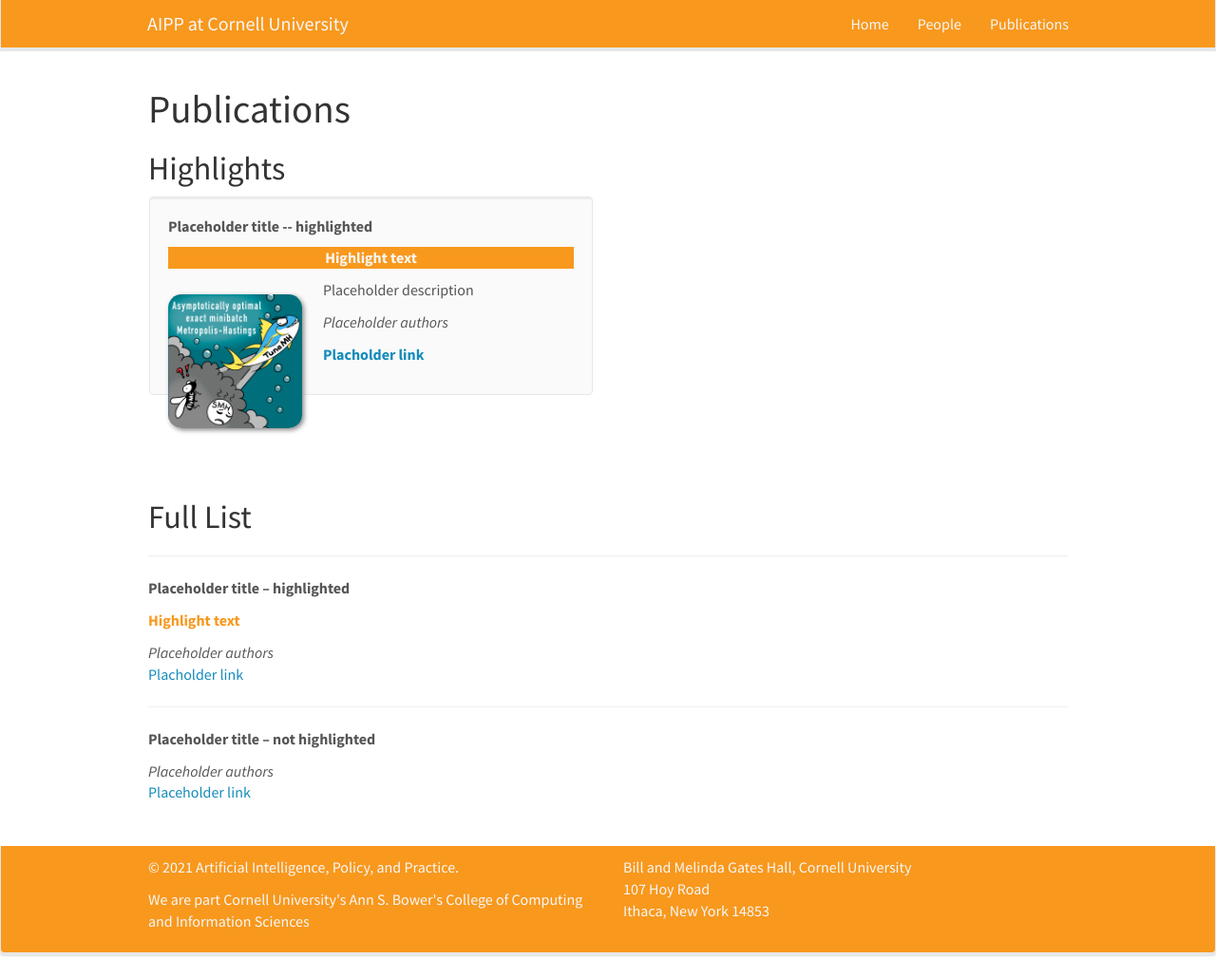
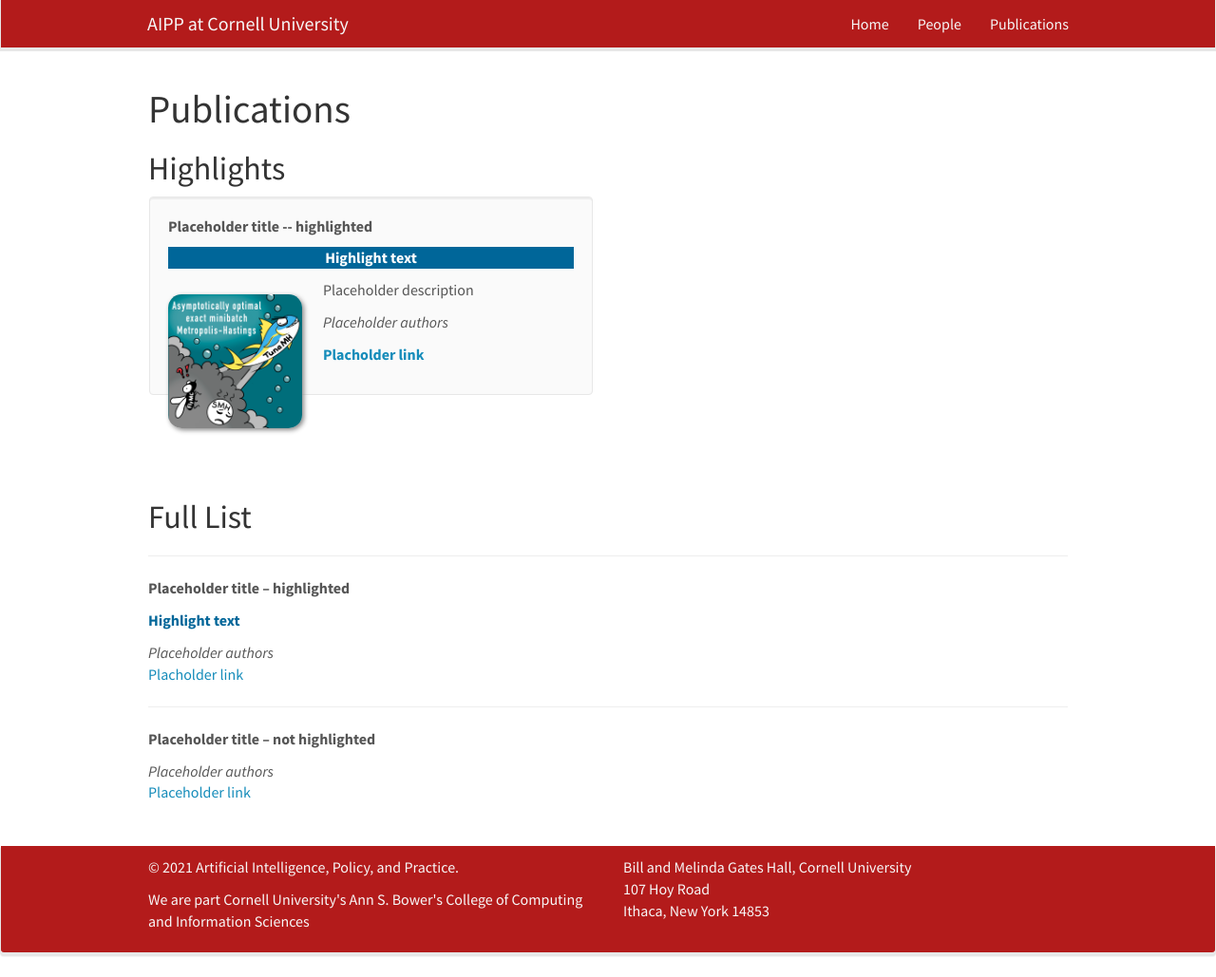
Before and after one commit to pasta41/aippwebsite, a Jekyll site: the page built from _pages/publications.md, in a window 1280 px wide and 1029 px high. Shown: the whole window at 95% size. Built offline with Jekyll 4.4.1, drawn with Linux system fonts in a browser that asks for light colours; nearby versions of some CDN libraries.

Commit message:
update colors

```diff
--- a/_includes/footer.html
+++ b/_includes/footer.html
@@ -1,5 +1,5 @@
 <div id="footer" class="panel">
-  <div class="panel-footer" style="background-color: #F8981D;">
+  <div class="panel-footer" style="background-color: #B31B1B;">
 	<div class="container-fluid" style="color: #F7F7F7">
 	  <div class="row">
 		<div class="col-sm-6">
--- a/_includes/header.html
+++ b/_includes/header.html
@@ -1,4 +1,4 @@
-<div class="navbar navbar-default navbar-fixed-top" role="navigation" style="background-color: #F8981D;">
+<div class="navbar navbar-default navbar-fixed-top" role="navigation" style="background-color: #B31B1B;">
   <div class="container-fluid">
 	<div class="navbar-header">
 	  <button type="button" class="navbar-toggle collapsed" data-toggle="collapse" data-target="#navbar-collapse-1" aria-expanded="false">
@@ -8,7 +8,7 @@
 		<span class="icon-bar"></span>
 	  </button>
 
-    <a class="navbar-brand" style="background-color: ##F8981D; color: #F7F7F7" href="{{ site.url }}{{ site.baseurl }}/">AIPP at Cornell University</a>
+    <a class="navbar-brand" style="background-color: ##B31B1B; color: #F7F7F7" href="{{ site.url }}{{ site.baseurl }}/">AIPP at Cornell University</a>
 	</div>
 	<div class="collapse navbar-collapse" id="navbar-collapse-1">
 	  <ul class="nav navbar-nav navbar-right">
--- a/_pages/publications.md
+++ b/_pages/publications.md
@@ -24,7 +24,7 @@ permalink: /publications/
 <div class="col-sm-6 clearfix">
  <div class="well">
   <pubtit>{{ publi.title }}</pubtit>
-  <p style="margin-top: 10px; background-color: #F8981D; color: #F7F7F7;text-align: center"><b>{{publi.award}}</b></p>
+  <p style="margin-top: 10px; background-color: #006699; color: #FFFFFF;text-align: center"><b>{{publi.award}}</b></p>
   <img src="{{ site.url }}{{ site.baseurl }}/images/pubpic/{{ publi.image }}" class="img-responsive" width="33%" style="float: left" />
   <p>{{ publi.description }}</p>
   <p><em>{{ publi.authors }}</em></p>
@@ -56,7 +56,7 @@ permalink: /publications/
 {% for publi in site.data.publist %}
   <hr class="rounded">
   <b>{{ publi.title }}</b> <br />
-  <p style="color: #F8981D"><b>{{publi.award}}</b></p>
+  <p style="color: #006699"><b>{{publi.award}}</b></p>
   <em>{{ publi.authors }} </em><br /><a href="{{ publi.link.url }}">{{ publi.link.display }}</a>
   <br>
 {% endfor %}
```
Also changed, not shown: Gemfile.lock.
